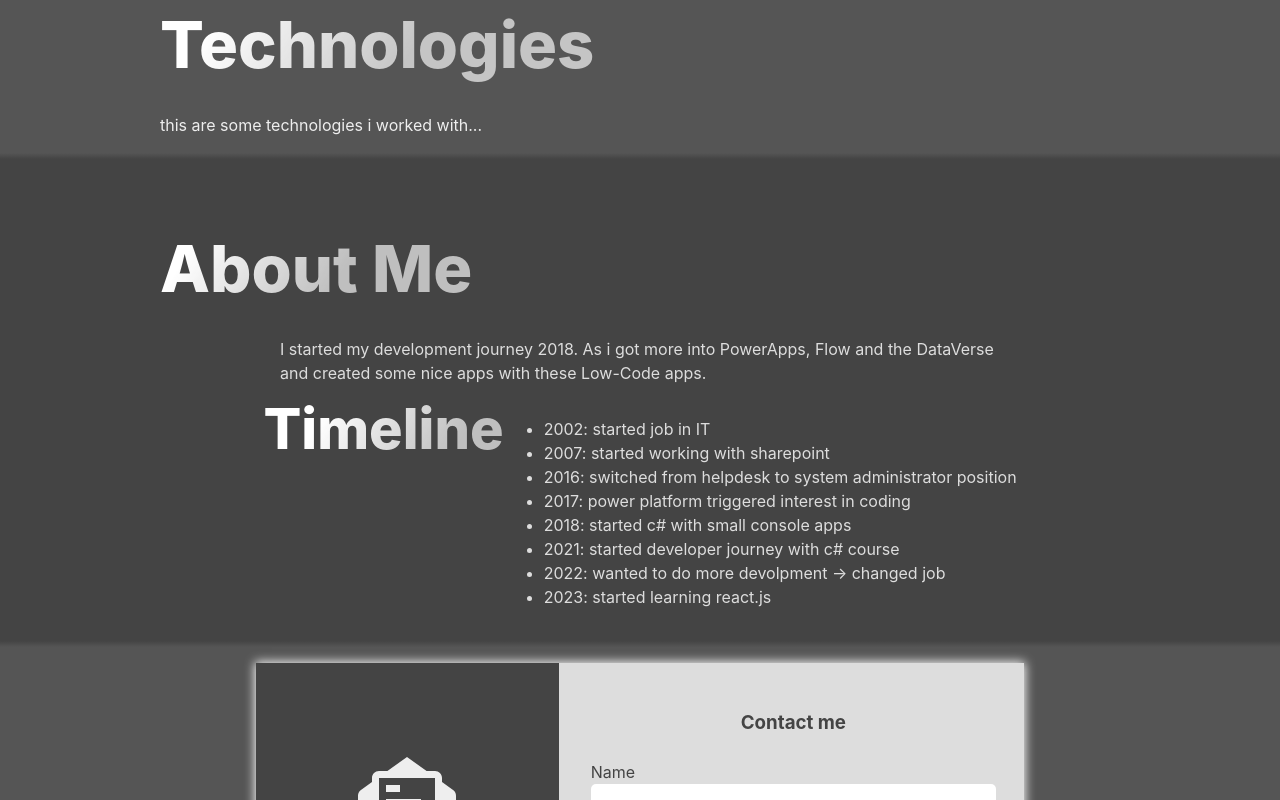
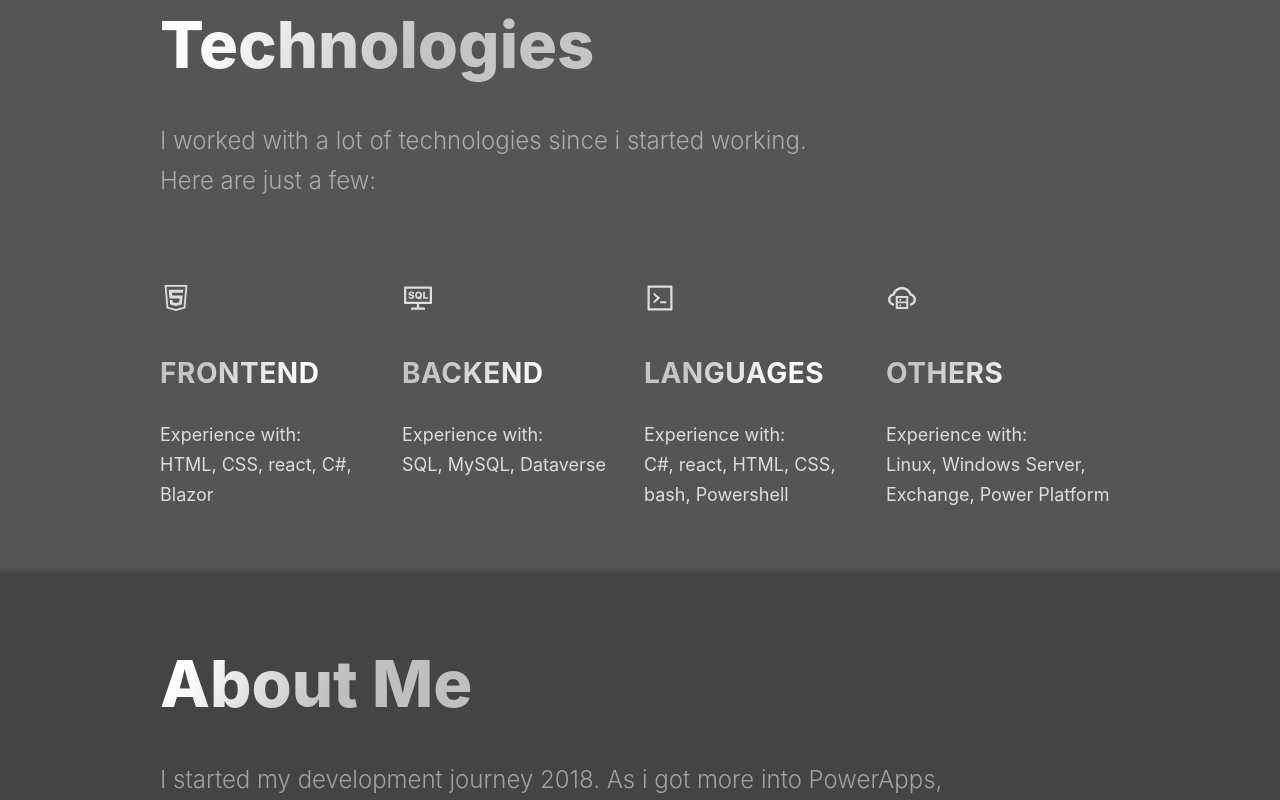
Before and after one commit to rerlache/react-portfolio, a React (Vite) app: page / in a window 1280 px wide. Shown: the part 880-1680 px from the top of the page. Built offline with nearby package versions, Linux system fonts and the light colour scheme.

Commit message:
updated Technology section and added data for Tech and projects

```diff
--- a/src/components/About/About.jsx
+++ b/src/components/About/About.jsx
@@ -6,6 +6,7 @@ import {
   SectionContainer,
   SectionDivider,
   SectionHeader,
+  SectionText,
 } from "../../styles/GlobalStyles";
 
 export default function About() {
@@ -13,15 +14,13 @@ export default function About() {
     <>
       <SectionContainer>
         <SectionHeader main="true">About Me</SectionHeader>
-        <IntroductionSection>
+        <SectionText>
           I started my development journey 2018. As i got more into PowerApps,
           Flow and the DataVerse and created some nice apps with these Low-Code
           apps.
-        </IntroductionSection>
+        </SectionText>
       </SectionContainer>
-      <Section primary="true" row="true">
-        <Timeline />
-      </Section>
+      <Timeline />
       <SectionDivider primary="true" />
       <Section nopadding="true" nomargin="true">
         <Contact />
--- a/src/components/About/Timeline.jsx
+++ b/src/components/About/Timeline.jsx
@@ -1,10 +1,11 @@
 import React from "react";
-import { SectionHeader } from "../../styles/GlobalStyles";
+import { Section, SectionHeader, SectionText } from "../../styles/GlobalStyles";
 
 export default function Timeline() {
   return (
-    <>
+    <Section primary="true" row="true">
     <SectionHeader>Timeline</SectionHeader>
+      <SectionText>
         <ul>
           <li>2002: started job in IT</li>
           <li>2007: started working with sharepoint</li>
@@ -15,6 +16,7 @@ export default function Timeline() {
           <li>2022: wanted to do more devolpment -&gt; changed job</li>
           <li>2023: started learning react.js</li>
         </ul>
-    </>
+      </SectionText>
+    </Section>
   );
 }
--- a/src/components/Technologies.jsx
+++ b/src/components/Technologies.jsx
@@ -1,10 +1,36 @@
-import { SectionContainer, SectionHeader } from '../styles/GlobalStyles'
+import {
+  SectionContainer,
+  SectionHeader,
+  SectionText,
+} from "../styles/GlobalStyles";
+import { List, ListItem, ListContainer, ListTitle, ListIcon, ListParagraph } from "../styles/TechStyles";
+import { TechData } from "../data/TechData";
 
 export default function Technologies() {
   return (
     <SectionContainer>
-        <SectionHeader main="true">Technologies</SectionHeader>
-        this are some technologies i worked with...
+      <SectionHeader main="true">Technologies</SectionHeader>
+      <SectionText>
+        I worked with a lot of technologies since i started working.
+        <br /> Here are just a few:
+      </SectionText>
+      <List>
+        {TechData.map((item, index) => {
+          return (
+            <ListItem key={index}>
+              <ListContainer>
+                <ListIcon>{item.icon}</ListIcon>
+                <ListTitle>{item.category}</ListTitle>
+              </ListContainer>
+              <ListParagraph>
+              Experience with:
+              <br />
+              {item.items.join(", ")}
+              </ListParagraph>
+            </ListItem>
+          );
+        })}
+      </List>
     </SectionContainer>
-  )
+  );
 }
--- /dev/null
+++ b/src/data/TechData.jsx
@@ -0,0 +1,29 @@
+import {
+  AiOutlineConsoleSql,
+  AiOutlineHtml5,
+  AiOutlineCode,
+  AiOutlineCloudServer,
+} from "react-icons/ai";
+
+export const TechData = [
+  {
+    category: "Frontend",
+    icon: <AiOutlineHtml5 size="2rem" />,
+    items: ["HTML", "CSS", "react", "C#", "Blazor"],
+  },
+  {
+    category: "Backend",
+    icon: <AiOutlineConsoleSql size="2rem" />,
+    items: ["SQL", "MySQL", "Dataverse"],
+  },
+  {
+    category: "Languages",
+    icon: <AiOutlineCode size="2rem" />,
+    items: ["C#", "react", "HTML", "CSS", "bash", "Powershell"],
+  },
+  {
+    category: "Others",
+    icon: <AiOutlineCloudServer size="2rem" />,
+    items: ["Linux", "Windows Server", "Exchange", "Power Platform"],
+  },
+];
--- a/src/styles/AboutStyles.jsx
+++ b/src/styles/AboutStyles.jsx
@@ -26,6 +26,10 @@ export const ContactContainer = styled.div`
   width: 60%;
   margin: auto;
   box-shadow: 0 0 10px 1px white;
+
+  @media (width < 767px){
+    width:90%;
+  }
 `;
 export const InfoContainer = styled.div`
   display: flex;
--- a/src/styles/GlobalStyles.jsx
+++ b/src/styles/GlobalStyles.jsx
@@ -38,6 +38,11 @@ export const SectionHeader = styled.h2`
   -webkit-text-fill-color: transparent;
   margin-bottom: 16px;
   padding: ${(props) => (props.main ? "58px 0 16px" : "0")};
+
+  @media (width < 767px){
+    font-size: 2.5rem;
+    line-height: 1.5;
+  }
 `;
 export const SectionText = styled.p`
   max-width: 800px;
@@ -46,6 +51,11 @@ export const SectionText = styled.p`
   font-weight: 300;
   padding-bottom: 3.6rem;
   color: rgba(255, 255, 255, 0.5);
+
+  @media (width < 767px){
+    font-size: 1rem;
+    line-height: 1.5;
+  }
 `;
 export const SectionDivider = styled.div`
   width: 100%;
--- a/src/styles/TechStyles.jsx
+++ b/src/styles/TechStyles.jsx
@@ -1,6 +1,59 @@
 import { styled } from "styled-components";
 
-export const TechContainer = styled.div`
-  width: 75%;
-  margin: 0 auto;
+export const List = styled.ul`
+  list-style-type: none;
+  display: grid;
+  grid-template-columns: repeat(4, 1fr);
+  grid-gap: 0.5rem;
+  margin: 0;
+  padding: 0;
+
+  @media (width < 850px) {
+    grid-template-columns: 1fr 1fr;
+  }
+  @media (width < 550px) {
+    grid-template-columns: 1fr;
+  }
 `;
+export const ListItem = styled.li`
+  width: 100%;
+  display: flex;
+  flex-direction: column;
+  margin-bottom: 1.5rem;
+`;
+export const ListContainer = styled.div`
+  display: flex;
+  flex-direction: column;
+`;
+export const ListParagraph = styled.p`
+  font-size: 18px;
+  line-height: 30px;
+  color: var(--primary-lightColor);
+`;
+export const ListTitle = styled.h4`
+  font-weight: 700;
+  font-size: 28px;
+  letter-spacing: 0.02em;
+  margin-bottom: 8px;
+  text-transform: uppercase;
+  margin-top: .75rem;
+
+  background: linear-gradient(
+    121.57deg,
+    rgba(255, 255, 255, 0.66) 18.77%,
+    #ffffff 60.15%
+  );
+  -webkit-background-clip: text;
+  -webkit-text-fill-color: transparent;
+
+  @media (width < 850px) {
+    margin-top: 0;
+  }
+`;
+export const ListIcon = styled.svg`
+  display: block;
+  width: 48px;
+  height: 48px;
+  margin-bottom: 10px;
+  color: var(--primary-lightColor);
+`;
```
Also changed, not shown: src/data/ProjectData.jsx (added, +26 -0 lines). Lines whose indentation alone changed are shown as unchanged.
